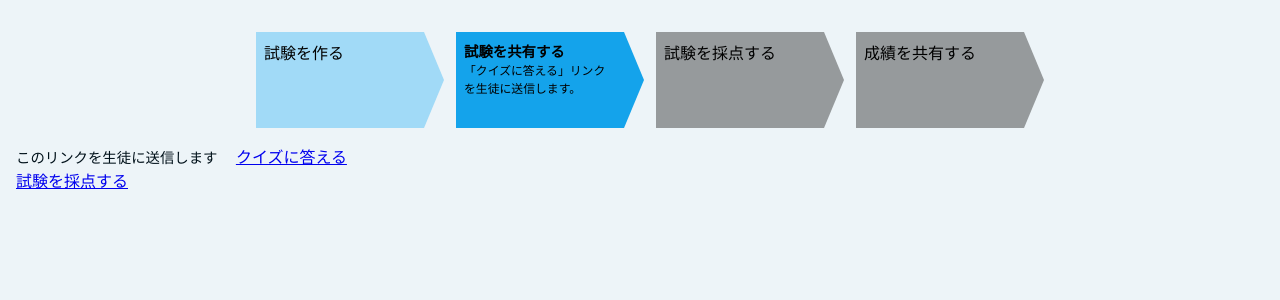
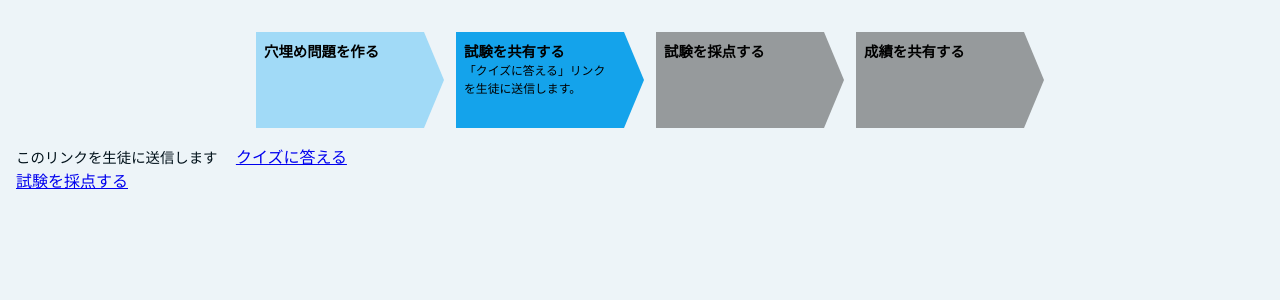
Before and after one commit to JTBooth/homework, a Flask app: template templates/links.html in a window 1280 px wide. Shown: the part 70-370 px from the top of the page. Run offline with Flask 2, Linux system fonts and the light colour scheme; the template is opened without the code that fills it, so the values that code supplies are empty.

Commit message:
arrows everywhere

```diff
--- a/templates/index.html
+++ b/templates/index.html
@@ -24,7 +24,7 @@
           <span class="arrow-header">試験を採点する</span>
         </div>
         <div class="arrow upcoming">
-          成<span class="arrow-header">績を共有する</span>
+          <span class="arrow-header">成績を共有する</span>
         </div>
       </div>
       <form action="{{ url_for('create_quiz') }}" method="POST" id="make-quiz-form" class="quiz">
--- a/templates/links.html
+++ b/templates/links.html
@@ -10,7 +10,9 @@
     <header>Iroha Forms - Quiz Links</header>
     <main>
       <div class="arrow-bar">
-        <div class="arrow">試験を作る</div>
+        <div class="arrow">
+          <span class="arrow-header">穴埋め問題を作る</span>
+        </div>
         <div class="arrow active">
           <div class="stack">
             <span class="arrow-header">
@@ -21,8 +23,12 @@
             </span>
           </div>
         </div>
-        <div class="arrow upcoming">試験を採点する</div>
-        <div class="arrow upcoming">成績を共有する</div>
+        <div class="arrow upcoming">
+          <span class="arrow-header">試験を採点する</span>
+        </div>
+        <div class="arrow upcoming">
+          <span class="arrow-header">成績を共有する</span>
+        </div>
       </div>
       <div>
         <label>このリンクを生徒に送信します</label>
```
Also changed, not shown: templates/grade.html (+9 -3 lines).
